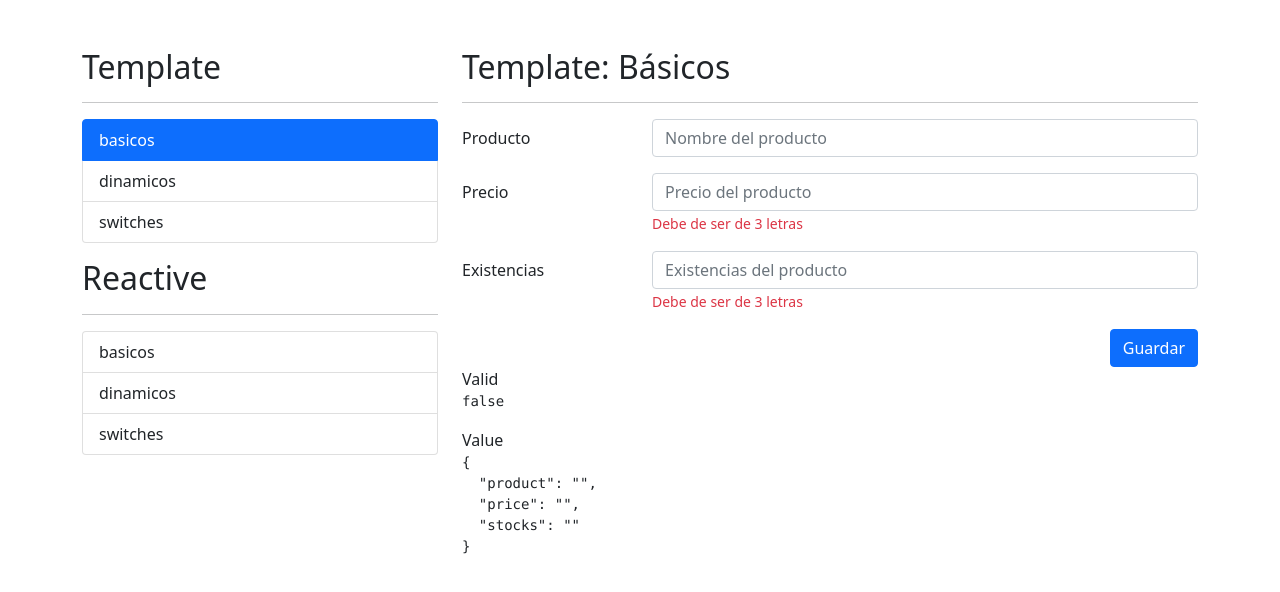
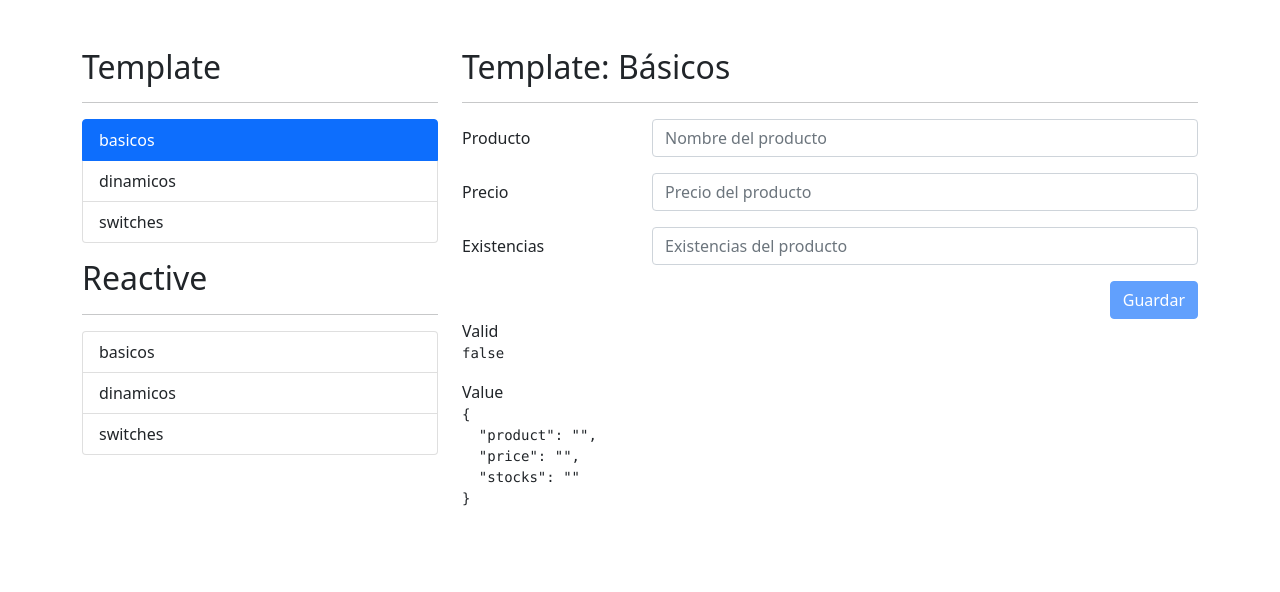
Before and after one commit to Zett0x/forms-app, an Angular app: page /template/basicos in a window 1280 px wide. Shown: the top 592 px of the page. Built offline with nearby package versions, Linux system fonts and the light colour scheme.

Commit message:
fix form

```diff
--- a/src/app/template/basicos/basicos.component.html
+++ b/src/app/template/basicos/basicos.component.html
@@ -21,8 +21,9 @@
       <div class="mb-3 row">
         <label class="col-sm-3 col-form-label">Precio</label>
         <div class="col-sm-9">
-          <input ngModel name="price" type="number" class="form-control" placeholder="Precio del producto" required>
-          <span class="form-text text-danger">Debe de ser de 3 letras</span>
+          <input ngModel name="price" type="number" class="form-control" placeholder="Precio del producto" required min="1">
+          <span *ngIf="formFieldIsValid('price')" class="form-text text-danger">El precio debe de ser mayor a 0</span>
+
         </div>
 
       </div>
@@ -32,15 +33,15 @@
       <div class="mb-3 row">
         <label class="col-sm-3 col-form-label">Existencias</label>
         <div class="col-sm-9">
-          <input type="number" ngModel name="stocks" class="form-control" placeholder="Existencias del producto" required>
-          <span class="form-text text-danger">Debe de ser de 3 letras</span>
+          <input ngModel name="stocks" type="number" class="form-control" placeholder="Existencias del producto" required min="0">
+          <span *ngIf="formFieldIsValid('stocks')" class="form-text text-danger">Las existencias deben de ser de mínimo 0</span>
         </div>
 
       </div>
 
       <div class="row">
         <div class="col">
-          <button type="submit" class="btn btn-primary float-end">Guardar</button>
+          <button [disabled]="myForm.invalid" type="submit" class="btn btn-primary float-end">Guardar</button>
         </div>
       </div>
 
--- a/src/app/template/basicos/basicos.component.ts
+++ b/src/app/template/basicos/basicos.component.ts
@@ -16,7 +16,8 @@ export class BasicosComponent implements OnInit {
   }
 
   save(){
-    console.log(this.myForm)
+    console.log('Posteo correcto');
+    this.myForm.resetForm();
   }
 
   formFieldIsValid(field:string):boolean{
```
